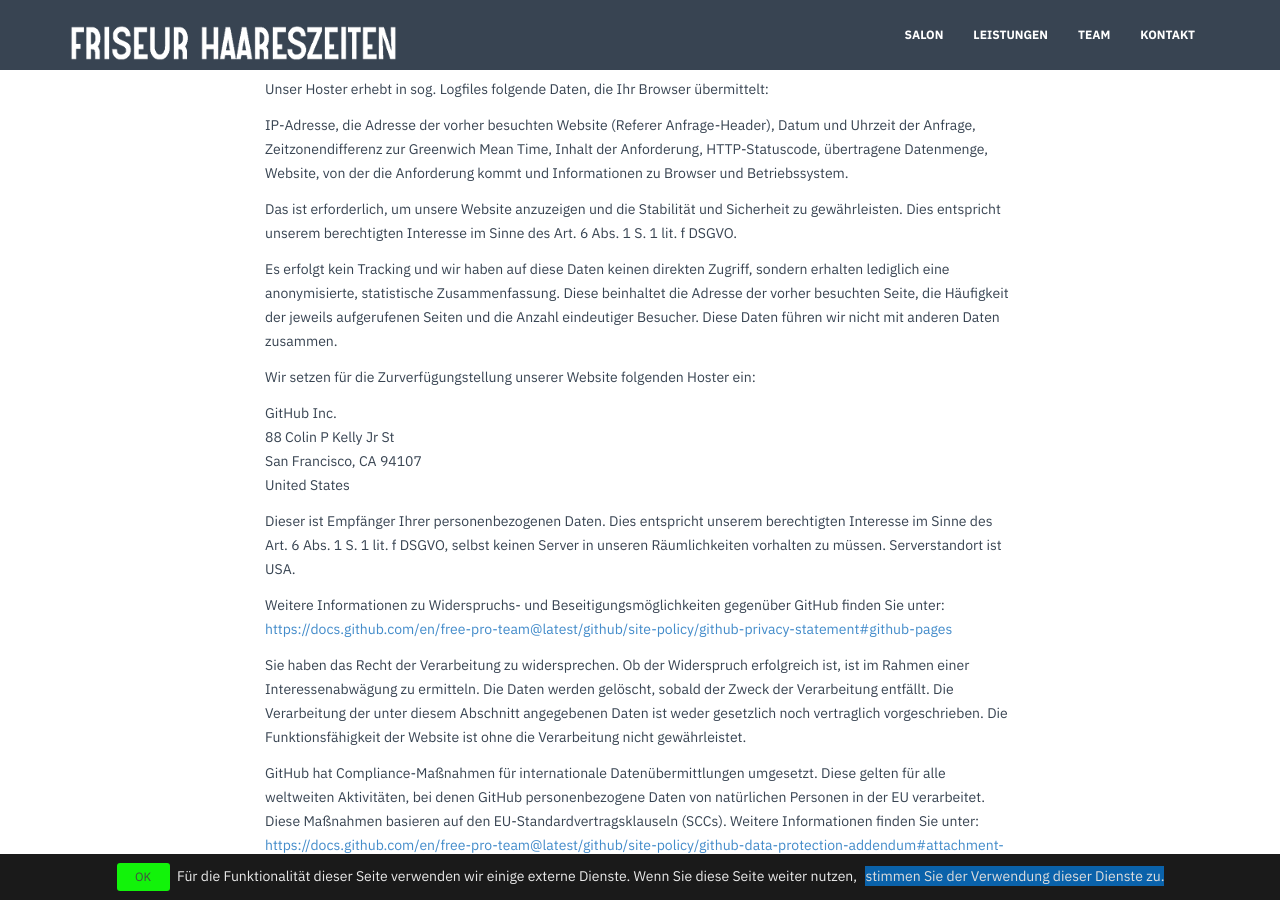
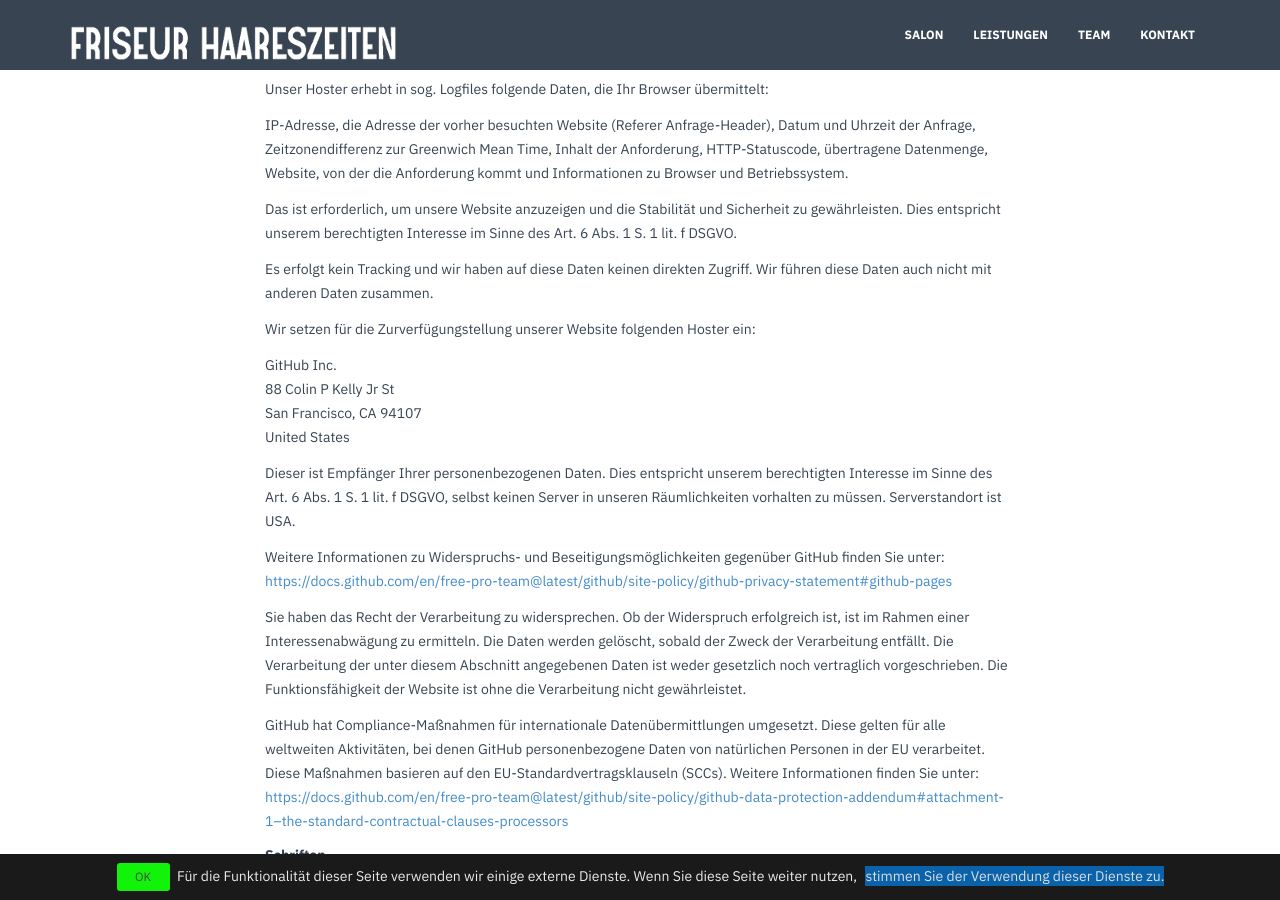
Before and after one commit to haareszeiten/haareszeiten.github.io, a Jekyll site: the page built from datenschutz.html, in a window 1280 px wide and 900 px high, scrolled down 341 px. Built offline with Jekyll 4.4.1, drawn with Linux system fonts in a browser that asks for light colours.

Commit message:
Datenschutz 3

```diff
--- a/datenschutz.html
+++ b/datenschutz.html
@@ -22,8 +22,7 @@ footer: no
                 von der die Anforderung kommt und Informationen zu Browser und Betriebssystem.</p>
             <p>Das ist erforderlich, um unsere Website anzuzeigen und die Stabilität und Sicherheit zu gewährleisten.
             Dies entspricht unserem berechtigten Interesse im Sinne des Art. 6 Abs. 1 S. 1 lit. f DSGVO.</p>
-            <p>Es erfolgt kein Tracking und wir haben auf diese Daten keinen direkten Zugriff, sondern erhalten lediglich eine anonymisierte, statistische Zusammenfassung. Diese beinhaltet die Adresse der vorher besuchten Seite, die Häufigkeit der jeweils aufgerufenen
-                Seiten und die Anzahl eindeutiger Besucher. Diese Daten führen wir nicht mit anderen Daten zusammen.</p>
+            <p>Es erfolgt kein Tracking und wir haben auf diese Daten keinen direkten Zugriff. Wir führen diese Daten auch nicht mit anderen Daten zusammen.</p>
             <p>Wir setzen für die Zurverfügungstellung unserer Website folgenden Hoster ein:</p>
 
             <p>GitHub Inc.
```
